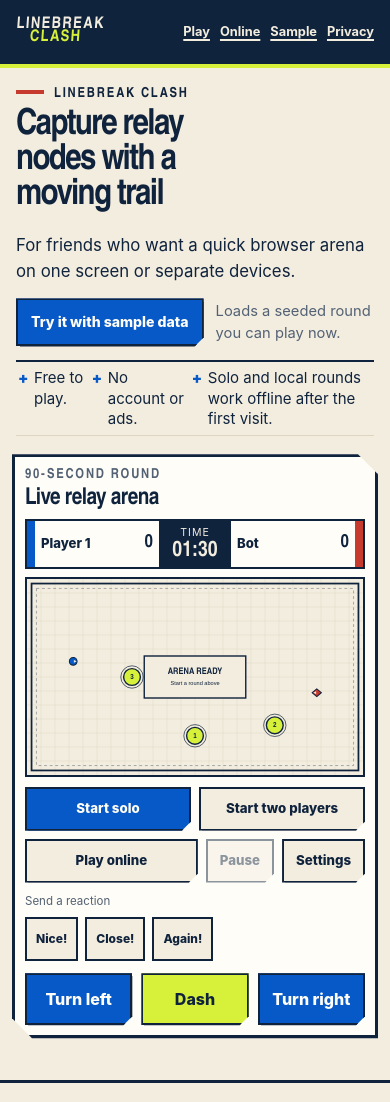
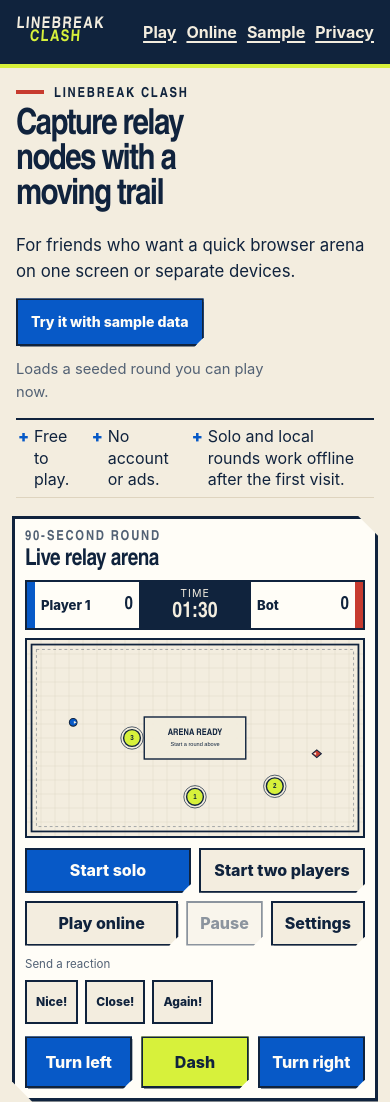
Before and after one commit to B-Divyesh/sf-linebreak-clash, a website built with Vite: page index.html in a window 390 px wide. Shown: the top 1102 px of the page. Built offline with nearby package versions, Linux system fonts and the light colour scheme.

Commit message:
Keep enlarged mobile text readable

```diff
--- a/src/styles.css
+++ b/src/styles.css
@@ -134,10 +134,10 @@ h2 { margin: 0 0 18px; font-size: clamp(1.9rem, 3vw, 3rem); letter-spacing: -.02
 .button:active, .icon-button:active, .ping-list button:active, .touch-controls button:active { transform: translate(4px, 4px); box-shadow: none; }
 .button.secondary, .icon-button { background: var(--paper); color: var(--ink); }
 .button.danger { background: var(--vermilion); }
-.button.compact, .icon-button { min-height: 44px; padding: 8px 12px; font-size: .83rem; box-shadow: 3px 3px 0 var(--ink); }
+.button.compact, .icon-button { min-height: 44px; padding: 8px 12px; font-size: 1rem; box-shadow: 3px 3px 0 var(--ink); }
 
 .plain-facts { margin: 0; padding: 0; list-style: none; border-top: 2px solid var(--ink); }
-.plain-facts li { padding: 8px 0 8px 24px; border-bottom: 1px solid var(--paper-deep); position: relative; font-size: .94rem; }
+.plain-facts li { padding: 8px 0 8px 24px; border-bottom: 1px solid var(--paper-deep); position: relative; font-size: 1rem; }
 .plain-facts li::before { content: "+"; position: absolute; left: 2px; color: var(--cobalt); font-weight: 900; }
 
 .game-stage {
@@ -292,8 +292,8 @@ dialog::backdrop { background: rgba(16, 35, 61, .75); }
 
 @media (max-width: 720px) {
   .site-header { min-height: 60px; padding-inline: 16px; }
-  .site-header nav { gap: 14px; }
-  .site-header nav a { font-size: .9rem; }
+  .site-header nav { gap: 10px; flex-wrap: wrap; justify-content: flex-end; }
+  .site-header nav a { font-size: 1rem; }
   .first-screen { min-height: auto; padding: 18px 12px 42px; gap: 18px; }
   .intro-panel { display: block; padding-inline: 4px; }
   h1 { font-size: clamp(2.45rem, 12vw, 3.6rem); }
@@ -345,20 +345,27 @@ dialog::backdrop { background: rgba(16, 35, 61, .75); }
 
 @media (max-width: 420px) {
   .wordmark { font-size: 16px; }
-  .site-header nav a { font-size: .8rem; }
   .site-header nav { gap: 10px; }
   h1 { font-size: 2.25rem; }
   .intro-panel .product-label { margin-bottom: 6px; }
   .audience { margin-bottom: 14px; }
-  .primary-choice { margin-bottom: 14px; }
-  .plain-facts { grid-template-columns: .7fr .95fr 1.75fr; }
-  .plain-facts li { padding: 6px 4px 6px 18px; line-height: 1.35; }
+  .primary-choice { grid-template-columns: 1fr; margin-bottom: 14px; }
+  .plain-facts { grid-template-columns: minmax(0, .7fr) minmax(0, .95fr) minmax(0, 1.75fr); }
+  .plain-facts li { min-width: 0; padding: 6px 4px 6px 18px; line-height: 1.35; overflow-wrap: anywhere; }
+  .scoreboard { grid-template-columns: repeat(3, minmax(0, 1fr)); }
+  .score { min-width: 0; flex-wrap: wrap; overflow-wrap: anywhere; }
+  .timer { min-width: 0; overflow-wrap: anywhere; }
   .stage-actions .icon-button { flex: 1; }
   .score { padding-inline: 6px; }
   .score strong { font-size: 1.15rem; }
   .timer { min-width: 72px; }
   .control-guide { display: none; }
   .ping-list span { flex-basis: 100%; }
+}
+
+@media (max-width: 360px) {
+  .site-header { align-items: flex-start; flex-wrap: wrap; gap: 0; padding-inline: 10px; }
+  .site-header nav { width: 100%; justify-content: space-between; }
 }
 
 @media (prefers-reduced-motion: reduce) {
```
Also changed, not shown: tests/e2e/game.spec.ts (+5 -0 lines).
